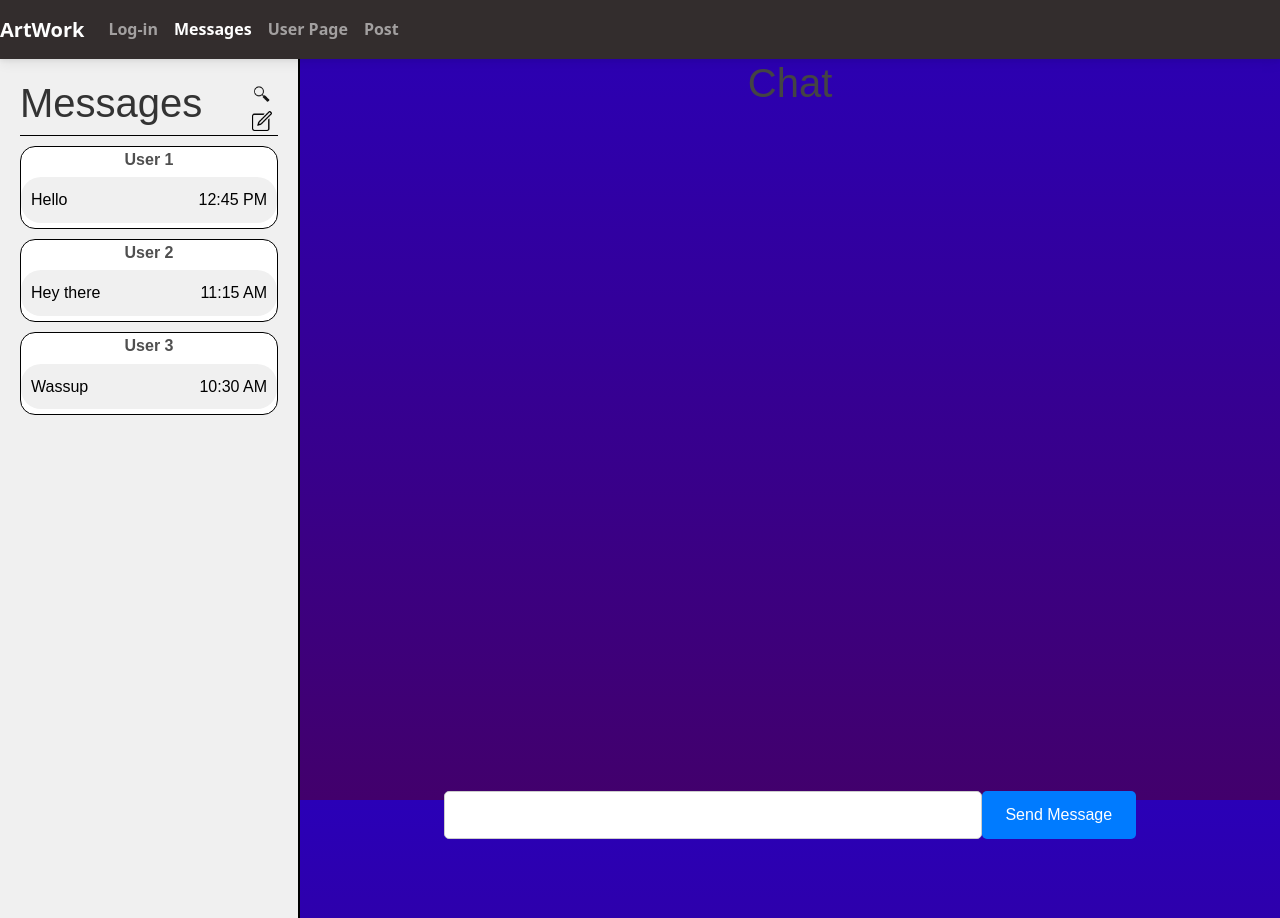
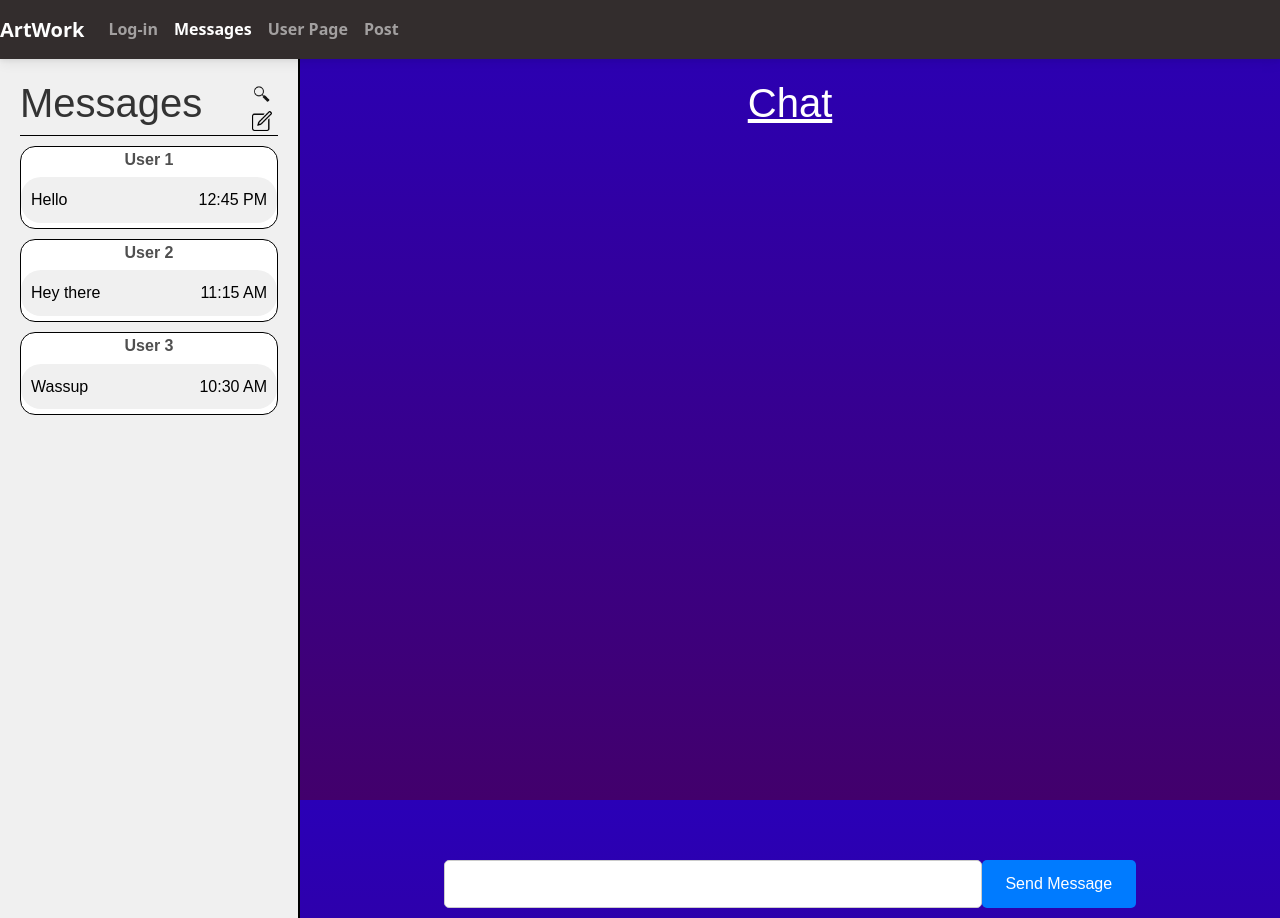
Before and after one commit to AKarode/ArtWork, a React (Vite) app: page /messaging in a window 1280 px wide. Built offline with nearby package versions, Linux system fonts and the light colour scheme.

Commit message:
Update Messaging.css

```diff
--- a/src/Components/Messaging/Messaging.css
+++ b/src/Components/Messaging/Messaging.css
@@ -2,13 +2,16 @@
     position: relative;
     width: 60%;
     margin: 0 auto;
-    height: 100vh;
+    height: 859px;
     font-family: Arial, sans-serif;
+    overflow: auto;
   }
 
   .chat-title {
     text-align: center;
-    color: #444;
+    color: #ffffff;
+    margin-top: 20px;
+    text-decoration: underline;
   }
 
   .chat-form {
@@ -17,7 +20,7 @@
     width: 100%;
     display: flex;
     justify-content: center;
-    margin-bottom: 20px;
+    margin-bottom: 10px;
   }
 
   .chat-input {
@@ -46,8 +49,29 @@
     padding: 10px;
     border-radius: 5px;
     margin: 10px 0;
+    max-width: 60%;
+  }
+
+  .chat-message.me {
+    background-color: rgb(94, 94, 255);
+    color: white;
+    text-align: right;
+    align-self: flex-end;
+  }
+
+  .chat-message.them {
+    background-color: rgb(192, 190, 190);
+    color: black;
+    text-align: left;
+    align-self: flex-start;
   }
 
   .app-container {
     display: flex;
   }
+
+  .messages-container {
+    display: flex;
+    flex-direction: column;
+    align-items: flex-start;
+  }
```
